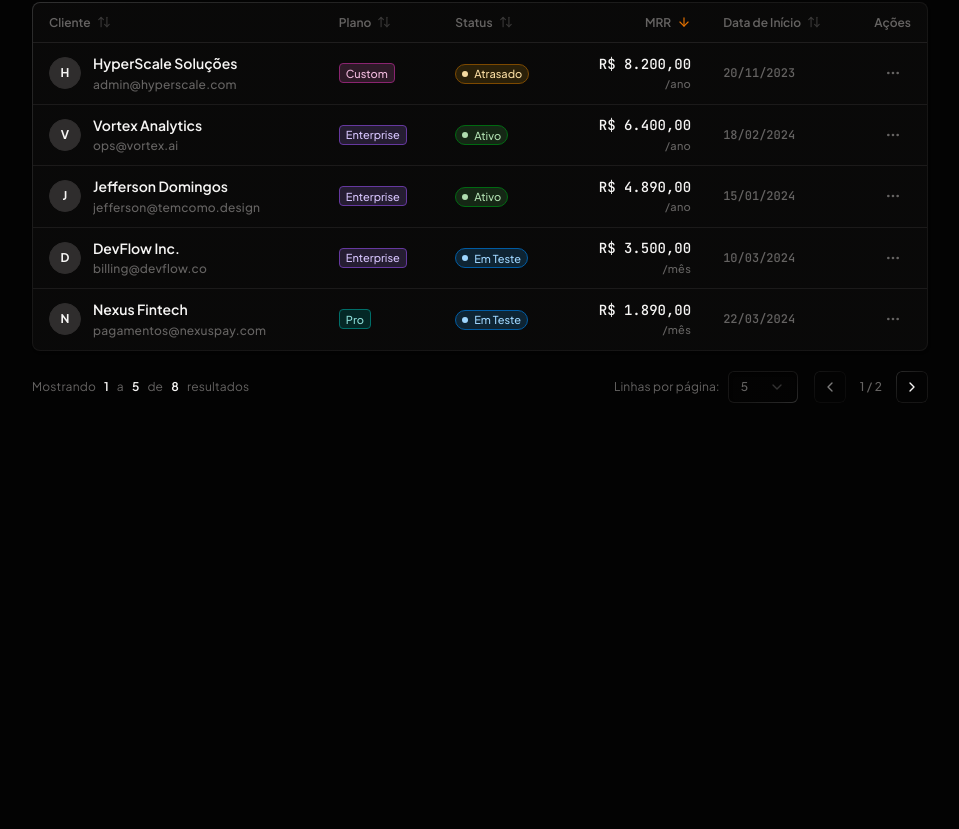
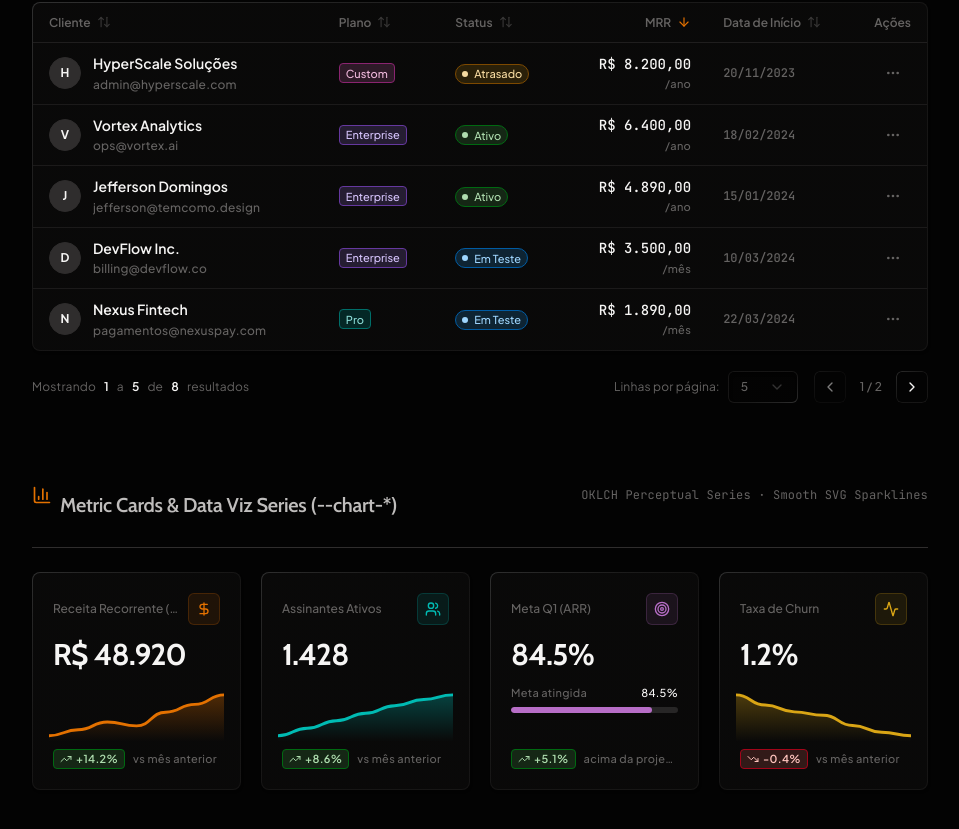
Before and after one commit to jeffdomingos/Joinha_DS, a React (Vite) app: page / in a window 1280 px wide. Shown: the part 2014-2843 px from the top of the page, without its empty margins (160-1119 px from the left). Before the commit the page ends 2481 px from the top, so only its background shows below. Built offline with nearby package versions, Linux system fonts and the light colour scheme.

Commit message:
feat(ui): complete Phase 3 by implementing Metric Cards (KPIs) with native Data Viz palette integration (--chart-*) and smooth SVG sparklines

```diff
--- a/src/App.tsx
+++ b/src/App.tsx
@@ -42,7 +42,8 @@ import { toast } from "sonner"
 import { Badge } from "@/components/ui/badge"
 import { Tag } from "@/components/ui/tag"
 import { DataTable, type DataTableRecord } from "@/components/ui/data-table"
-import { MoreHorizontal, Download, Trash, FileEdit, Settings, CheckCircle2, AlertTriangle, Info, AlertCircle, Sparkles, Sun, Moon, Database, Tag as TagIcon } from "lucide-react"
+import { MetricCard } from "@/components/ui/metric-card"
+import { MoreHorizontal, Download, Trash, FileEdit, Settings, CheckCircle2, AlertTriangle, Info, AlertCircle, Sparkles, Sun, Moon, Database, Tag as TagIcon, BarChart3, DollarSign, Users, Target, Activity } from "lucide-react"
 import { cn } from "@/lib/utils"
 
 const mockSubscriptions: DataTableRecord[] = [
@@ -496,6 +497,61 @@ function App() {
 
           <DataTable data={mockSubscriptions} />
         </section>
+
+        {/* Analytics & Metric Cards (Data Viz Series) */}
+        <section className="space-y-6">
+          <div className="flex items-center justify-between border-b border-border pb-2">
+            <div className="flex items-center gap-2">
+              <BarChart3 className="w-5 h-5 text-primary" />
+              <h2 className="text-xl font-semibold">Metric Cards & Data Viz Series (--chart-*)</h2>
+            </div>
+            <span className="text-xs text-muted-foreground font-mono">
+              OKLCH Perceptual Series · Smooth SVG Sparklines
+            </span>
+          </div>
+
+          <div className="grid grid-cols-1 sm:grid-cols-2 lg:grid-cols-4 gap-5">
+            {/* KPI 1: MRR (Chart 1 - Laranja Brand) */}
+            <MetricCard
+              title="Receita Recorrente (MRR)"
+              value="R$ 48.920"
+              chartVariant={1}
+              icon={<DollarSign className="w-4 h-4" />}
+              change={{ value: "+14.2%", trend: "up", period: "vs mês anterior" }}
+              sparklineData={[28, 31, 35, 33, 40, 44, 48.9]}
+            />
+
+            {/* KPI 2: Clientes Ativos (Chart 2 - Ciano) */}
+            <MetricCard
+              title="Assinantes Ativos"
+              value="1.428"
+              chartVariant={2}
+              icon={<Users className="w-4 h-4" />}
+              change={{ value: "+8.6%", trend: "up", period: "vs mês anterior" }}
+              sparklineData={[1100, 1160, 1220, 1280, 1340, 1390, 1428]}
+            />
+
+            {/* KPI 3: Meta Trimestral (Chart 3 - Magenta) */}
+            <MetricCard
+              title="Meta Q1 (ARR)"
+              value="84.5%"
+              chartVariant={3}
+              icon={<Target className="w-4 h-4" />}
+              change={{ value: "+5.1%", trend: "up", period: "acima da projeção" }}
+              targetProgress={84.5}
+            />
+
+            {/* KPI 4: Taxa de Churn (Chart 4 - Âmbar) */}
+            <MetricCard
+              title="Taxa de Churn"
+              value="1.2%"
+              chartVariant={4}
+              icon={<Activity className="w-4 h-4" />}
+              change={{ value: "-0.4%", trend: "down", period: "vs mês anterior", isPositive: true }}
+              sparklineData={[2.4, 2.1, 1.9, 1.8, 1.5, 1.3, 1.2]}
+            />
+          </div>
+        </section>
       </div>
       <Toaster />
     </div>
--- /dev/null
+++ b/src/components/ui/metric-card.tsx
@@ -0,0 +1,143 @@
+import * as React from "react"
+import { Sparkline } from "./sparkline"
+import { TrendingUp, TrendingDown, Minus } from "lucide-react"
+import { cn } from "@/lib/utils"
+
+export interface MetricCardProps {
+  title: string
+  value: string | number
+  change?: {
+    value: string
+    trend: "up" | "down" | "neutral"
+    period?: string
+    isPositive?: boolean // If false, "up" is bad (e.g. churn or errors)
+  }
+  chartVariant?: 1 | 2 | 3 | 4 | 5 | 6
+  sparklineData?: number[]
+  icon?: React.ReactNode
+  targetProgress?: number // 0 - 100 percentage
+  className?: string
+}
+
+const iconTintMap: Record<number, string> = {
+  1: "bg-(--chart-1)/10 text-(--chart-1) border-(--chart-1)/20",
+  2: "bg-(--chart-2)/10 text-(--chart-2) border-(--chart-2)/20",
+  3: "bg-(--chart-3)/10 text-(--chart-3) border-(--chart-3)/20",
+  4: "bg-(--chart-4)/10 text-(--chart-4) border-(--chart-4)/20",
+  5: "bg-(--chart-5)/10 text-(--chart-5) border-(--chart-5)/20",
+  6: "bg-(--chart-6)/10 text-(--chart-6) border-(--chart-6)/20",
+}
+
+const progressBarMap: Record<number, string> = {
+  1: "bg-(--chart-1)",
+  2: "bg-(--chart-2)",
+  3: "bg-(--chart-3)",
+  4: "bg-(--chart-4)",
+  5: "bg-(--chart-5)",
+  6: "bg-(--chart-6)",
+}
+
+export function MetricCard({
+  title,
+  value,
+  change,
+  chartVariant = 1,
+  sparklineData,
+  icon,
+  targetProgress,
+  className,
+}: MetricCardProps) {
+  // Determine trend badge color (by default: up = good, down = bad, unless inverted via isPositive = false)
+  const isUp = change?.trend === "up"
+  const isDown = change?.trend === "down"
+  const isPositiveTrend = change?.isPositive !== false ? isUp : isDown
+
+  return (
+    <div
+      className={cn(
+        "relative flex flex-col justify-between p-5 rounded-(--tc-radius-lg) surface-card surface-elevated border-gradient-subtle elevation-1 transition-all duration-(--tc-duration-fast) hover:elevation-2 group overflow-hidden",
+        className
+      )}
+    >
+      {/* Top Header: Title & Context Icon */}
+      <div className="flex items-center justify-between gap-2">
+        <span className="type-ui-dense font-medium text-muted-foreground truncate">
+          {title}
+        </span>
+        {icon && (
+          <div
+            className={cn(
+              "w-8 h-8 rounded-(--tc-radius-md) flex items-center justify-center border shrink-0 transition-transform group-hover:scale-105",
+              iconTintMap[chartVariant] || iconTintMap[1]
+            )}
+          >
+            {icon}
+          </div>
+        )}
+      </div>
+
+      {/* Hero Metric Value */}
+      <div className="my-3 flex items-baseline gap-2">
+        <span className="text-2xl sm:text-3xl font-bold font-display tracking-tight text-foreground">
+          {value}
+        </span>
+      </div>
+
+      {/* Target Progress Bar (if provided) */}
+      {typeof targetProgress === "number" && (
+        <div className="space-y-1.5 mb-3">
+          <div className="flex items-center justify-between text-[11px] font-medium text-muted-foreground">
+            <span>Meta atingida</span>
+            <span className="text-foreground">{targetProgress}%</span>
+          </div>
+          <div className="w-full h-1.5 rounded-full bg-secondary/80 overflow-hidden">
+            <div
+              className={cn(
+                "h-full rounded-full transition-all duration-500",
+                progressBarMap[chartVariant] || progressBarMap[1]
+              )}
+              style={{ width: `${Math.min(100, Math.max(0, targetProgress))}%` }}
+            />
+          </div>
+        </div>
+      )}
+
+      {/* Sparkline Curve */}
+      {sparklineData && sparklineData.length > 1 && (
+        <div className="my-1 -mx-1">
+          <Sparkline
+            data={sparklineData}
+            chartVariant={chartVariant}
+            height={36}
+          />
+        </div>
+      )}
+
+      {/* Bottom Row: Trend Delta Pill & Period */}
+      {change && (
+        <div className="flex items-center gap-2 pt-1 mt-auto text-xs">
+          <div
+            className={cn(
+              "inline-flex items-center gap-1 px-1.5 py-0.5 rounded-(--tc-radius-sm) font-semibold text-[11px] leading-tight border",
+              isPositiveTrend
+                ? "bg-(--status-success-subtle) text-(--status-success-text) border-(--status-success-border)"
+                : isDown || !isPositiveTrend
+                ? "bg-(--status-danger-subtle) text-(--status-danger-text) border-(--status-danger-border)"
+                : "bg-secondary text-secondary-foreground border-border"
+            )}
+          >
+            {isUp && <TrendingUp className="w-3 h-3" />}
+            {isDown && <TrendingDown className="w-3 h-3" />}
+            {!isUp && !isDown && <Minus className="w-3 h-3" />}
+            <span>{change.value}</span>
+          </div>
+          {change.period && (
+            <span className="text-muted-foreground text-[11px] font-medium truncate">
+              {change.period}
+            </span>
+          )}
+        </div>
+      )}
+    </div>
+  )
+}
--- /dev/null
+++ b/src/components/ui/sparkline.tsx
@@ -0,0 +1,95 @@
+import { useId } from "react"
+import { cn } from "@/lib/utils"
+
+export interface SparklineProps {
+  data: number[]
+  chartVariant?: 1 | 2 | 3 | 4 | 5 | 6
+  height?: number
+  className?: string
+  filled?: boolean
+}
+
+const chartColorMap: Record<number, string> = {
+  1: "var(--chart-1)",
+  2: "var(--chart-2)",
+  3: "var(--chart-3)",
+  4: "var(--chart-4)",
+  5: "var(--chart-5)",
+  6: "var(--chart-6)",
+}
+
+export function Sparkline({
+  data,
+  chartVariant = 1,
+  height = 40,
+  className,
+  filled = true,
+}: SparklineProps) {
+  const gradientId = useId()
+  const strokeColor = chartColorMap[chartVariant] || chartColorMap[1]
+
+  if (!data || data.length < 2) {
+    return null
+  }
+
+  const min = Math.min(...data)
+  const max = Math.max(...data)
+  const range = max - min === 0 ? 1 : max - min
+
+  const width = 120
+  const paddingY = 4
+  const usableHeight = height - paddingY * 2
+
+  // Map data to coordinate points
+  const points = data.map((val, idx) => {
+    const x = (idx / (data.length - 1)) * width
+    const y = height - paddingY - ((val - min) / range) * usableHeight
+    return { x, y }
+  })
+
+  // Generate smooth cubic bezier SVG path
+  let linePath = `M ${points[0].x},${points[0].y}`
+  for (let i = 0; i < points.length - 1; i++) {
+    const current = points[i]
+    const next = points[i + 1]
+    const controlPointX = (current.x + next.x) / 2
+    linePath += ` C ${controlPointX},${current.y} ${controlPointX},${next.y} ${next.x},${next.y}`
+  }
+
+  const areaPath = `${linePath} L ${width},${height} L 0,${height} Z`
+
+  return (
+    <div className={cn("w-full overflow-hidden", className)}>
+      <svg
+        viewBox={`0 0 ${width} ${height}`}
+        className="w-full h-auto overflow-visible"
+        preserveAspectRatio="none"
+      >
+        <defs>
+          <linearGradient id={gradientId} x1="0%" y1="0%" x2="0%" y2="100%">
+            <stop offset="0%" stopColor={strokeColor} stopOpacity="0.32" />
+            <stop offset="100%" stopColor={strokeColor} stopOpacity="0.0" />
+          </linearGradient>
+        </defs>
+
+        {filled && (
+          <path
+            d={areaPath}
+            fill={`url(#${gradientId})`}
+            className="transition-all duration-300"
+          />
+        )}
+
+        <path
+          d={linePath}
+          fill="none"
+          stroke={strokeColor}
+          strokeWidth="2"
+          strokeLinecap="round"
+          strokeLinejoin="round"
+          className="transition-all duration-300"
+        />
+      </svg>
+    </div>
+  )
+}
```
Also changed, not shown: 1 other file (tests, documents, lock files or other folders).
